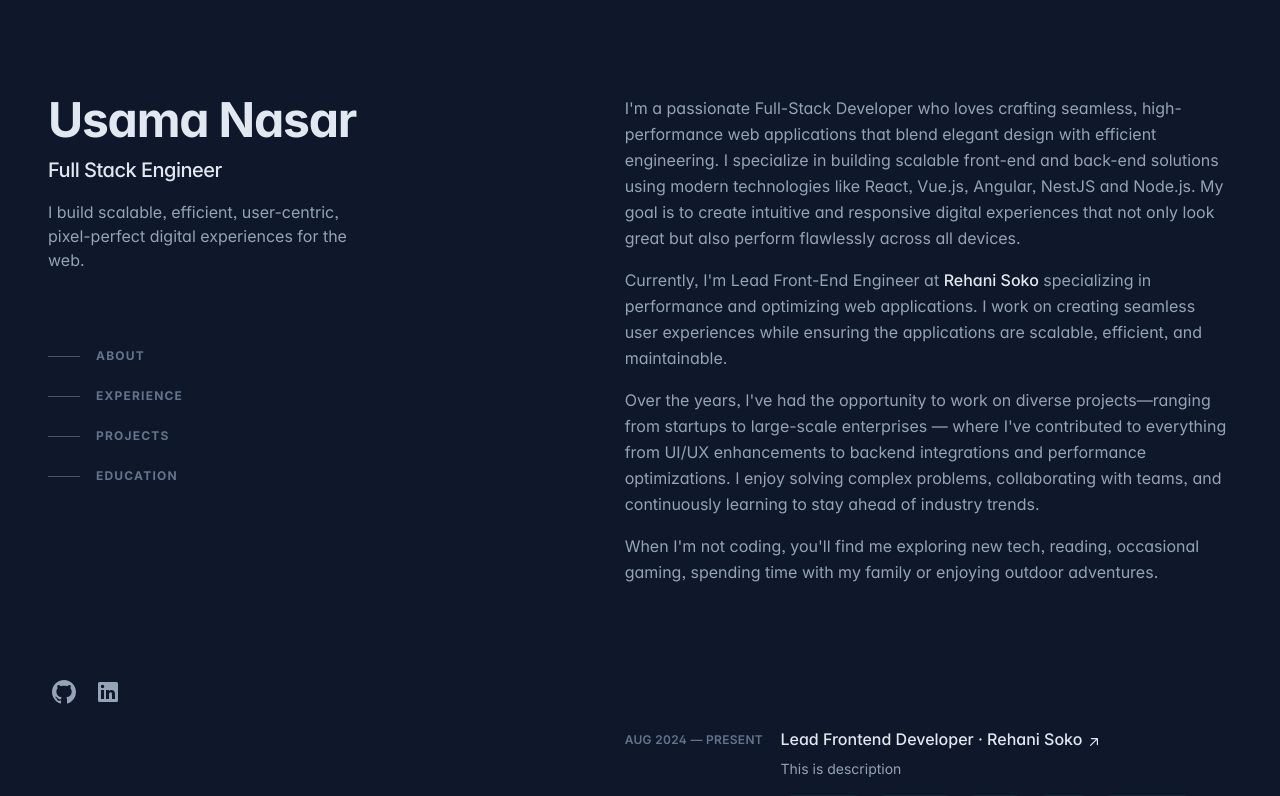
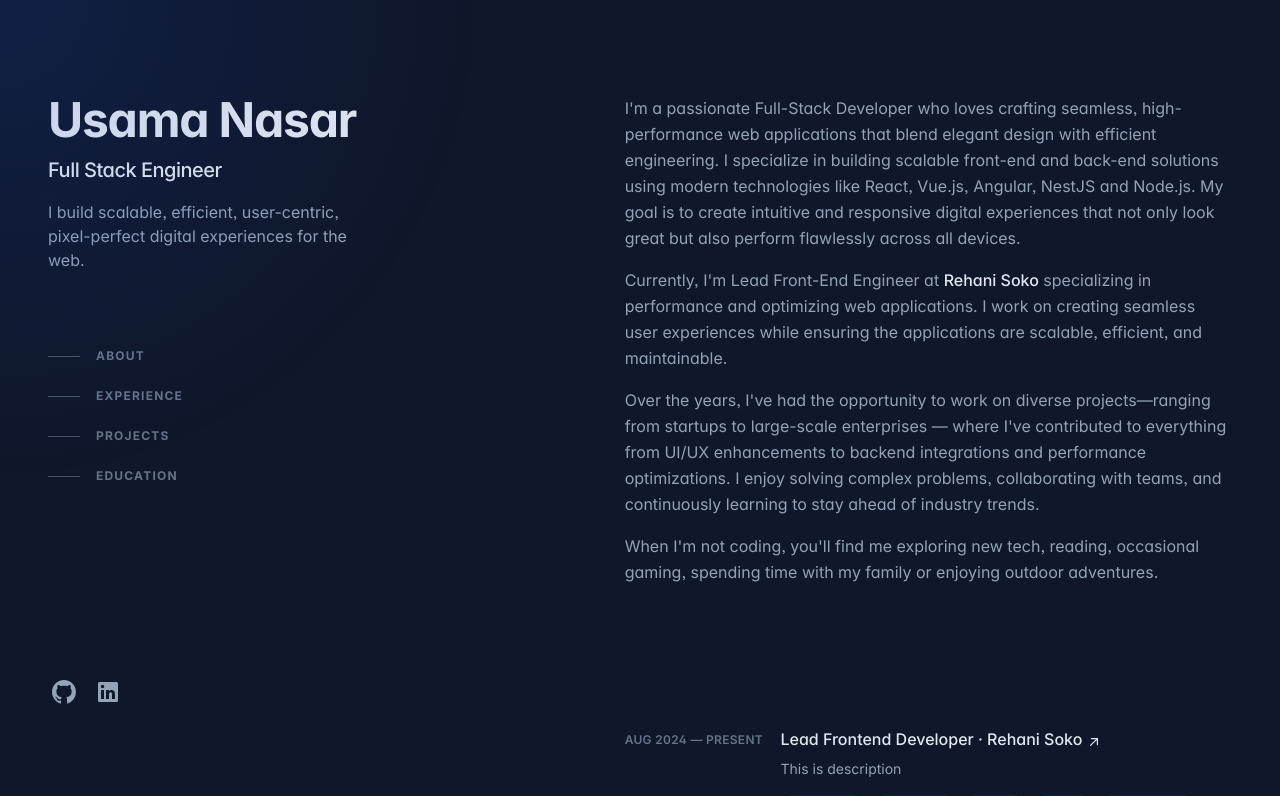
Before and after one commit to usamanasar38/usama-nasar, a Next.js app: page / in a window 1280 px wide. Shown: the top 796 px of the page. Built offline with nearby package versions, Linux system fonts and the light colour scheme.

Commit message:
feat: implement cursor spotlight

```diff
--- a/src/app/layout.tsx
+++ b/src/app/layout.tsx
@@ -1,3 +1,4 @@
+import CursorSpotlight from "@/components/cursor-spotlight";
 import { DATA } from "@/data/resume";
 import type { Metadata } from "next";
 import localFont from 'next/font/local';
@@ -63,9 +64,9 @@ export default function RootLayout({
   return (
     <html lang="en" className="scroll-smooth">
       <body
-        className={`${inter.variable} bg-slate-900 leading-relaxed text-slate-400 antialiased selection:bg-teal-300 selection:text-teal-900`}
+        className={`${inter.variable} bg-slate-900 leading-relaxed text-slate-400 antialiased selection:bg-teal-300 selection:text-teal-900 relative`}
       >
-        {children}
+        <CursorSpotlight>{children}</CursorSpotlight>
       </body>
     </html>
   );
--- /dev/null
+++ b/src/components/cursor-spotlight.tsx
@@ -0,0 +1,63 @@
+"use client";
+
+import { useRef, useState } from "react";
+
+const CursorSpotlight = ({
+  children,
+}: Readonly<{
+  children: React.ReactNode;
+}>) => {
+  const divRef = useRef<HTMLDivElement>(null);
+  const [isFocused, setIsFocused] = useState(false);
+  const [position, setPosition] = useState({ x: 0, y: 0 });
+  const [opacity, setOpacity] = useState(0);
+
+  const handleMouseMove = (e: React.MouseEvent<HTMLDivElement>) => {
+    if (!divRef.current || isFocused) return;
+
+    const div = divRef.current;
+    const rect = div.getBoundingClientRect();
+
+    setPosition({ x: e.clientX - rect.left, y: e.clientY - rect.top });
+  };
+
+  const handleFocus = () => {
+    setIsFocused(true);
+    setOpacity(1);
+  };
+
+  const handleBlur = () => {
+    setIsFocused(false);
+    setOpacity(0);
+  };
+
+  const handleMouseEnter = () => {
+    setOpacity(1);
+  };
+
+  const handleMouseLeave = () => {
+    setOpacity(0);
+  };
+  return (
+    <div
+      ref={divRef}
+      onMouseMove={handleMouseMove}
+      onFocus={handleFocus}
+      onBlur={handleBlur}
+      onMouseEnter={handleMouseEnter}
+      onMouseLeave={handleMouseLeave}
+      className="group/spotlight relative"
+    >
+      <div
+        className="hidden pointer-events-none fixed inset-0 z-30 transition duration-300 lg:absolute lg:block"
+        style={{
+          opacity,
+          background: `radial-gradient(600px circle at ${position.x}px ${position.y}px, rgba(29, 78, 216, 0.15), transparent 80%)`,
+        }}
+      ></div>
+      {children}
+    </div>
+  );
+};
+
+export default CursorSpotlight;
```
